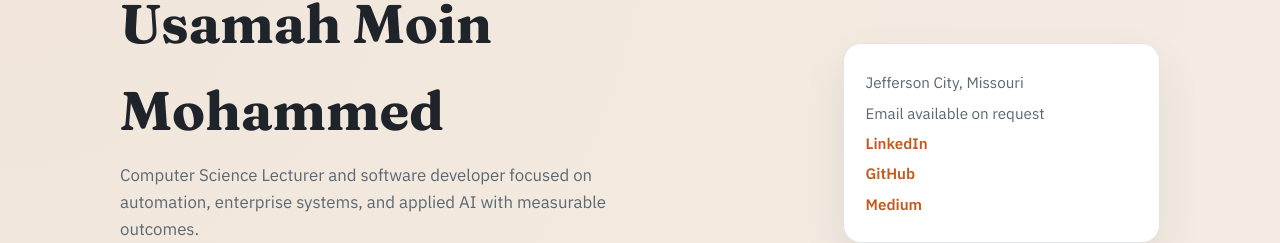
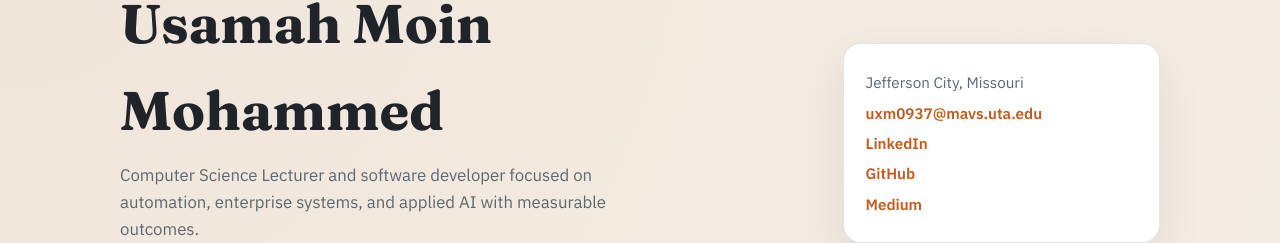
Before and after one commit to UsamahMoin/usamahmoin.github.io, a plain HTML site: page index.html in a window 1280 px wide. Shown: the part 123-366 px from the top of the page. Drawn offline with Linux system fonts and the light colour scheme.

Commit message:
Restore mailto link for email

```diff
--- a/index.html
+++ b/index.html
@@ -202,7 +202,7 @@
         </div>
         <div class="contact-card">
           <p>Jefferson City, Missouri</p>
-          <p>Email available on request</p>
+          <p><a href="mailto:uxm0937@mavs.uta.edu">uxm0937@mavs.uta.edu</a></p>
           <p><a href="https://www.linkedin.com/in/usamahmoinmohammed/" target="_blank" rel="noreferrer">LinkedIn</a></p>
           <p><a href="https://github.com/UsamahMoin" target="_blank" rel="noreferrer">GitHub</a></p>
           <p><a href="https://medium.com/@usamahmoin" target="_blank" rel="noreferrer">Medium</a></p>
```
